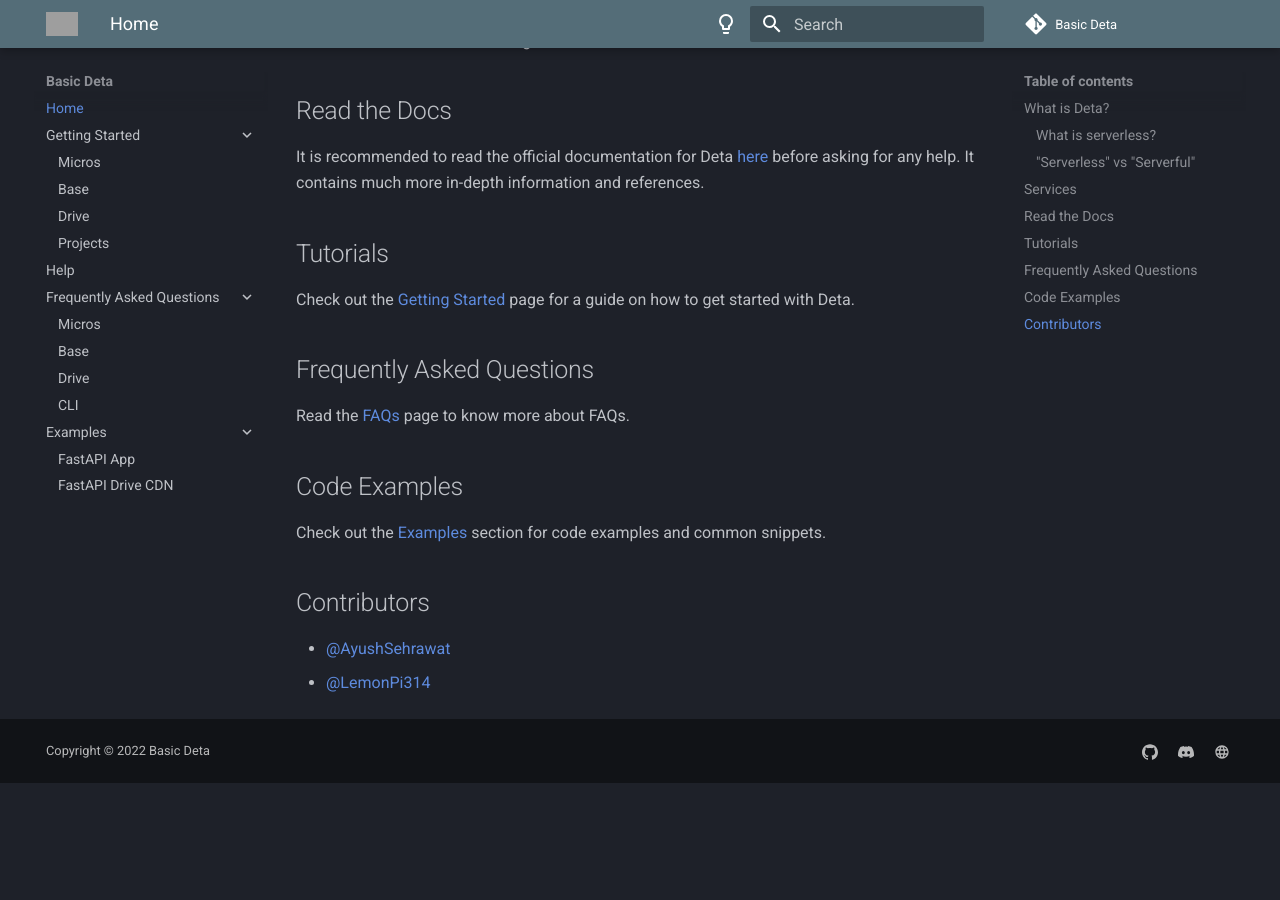
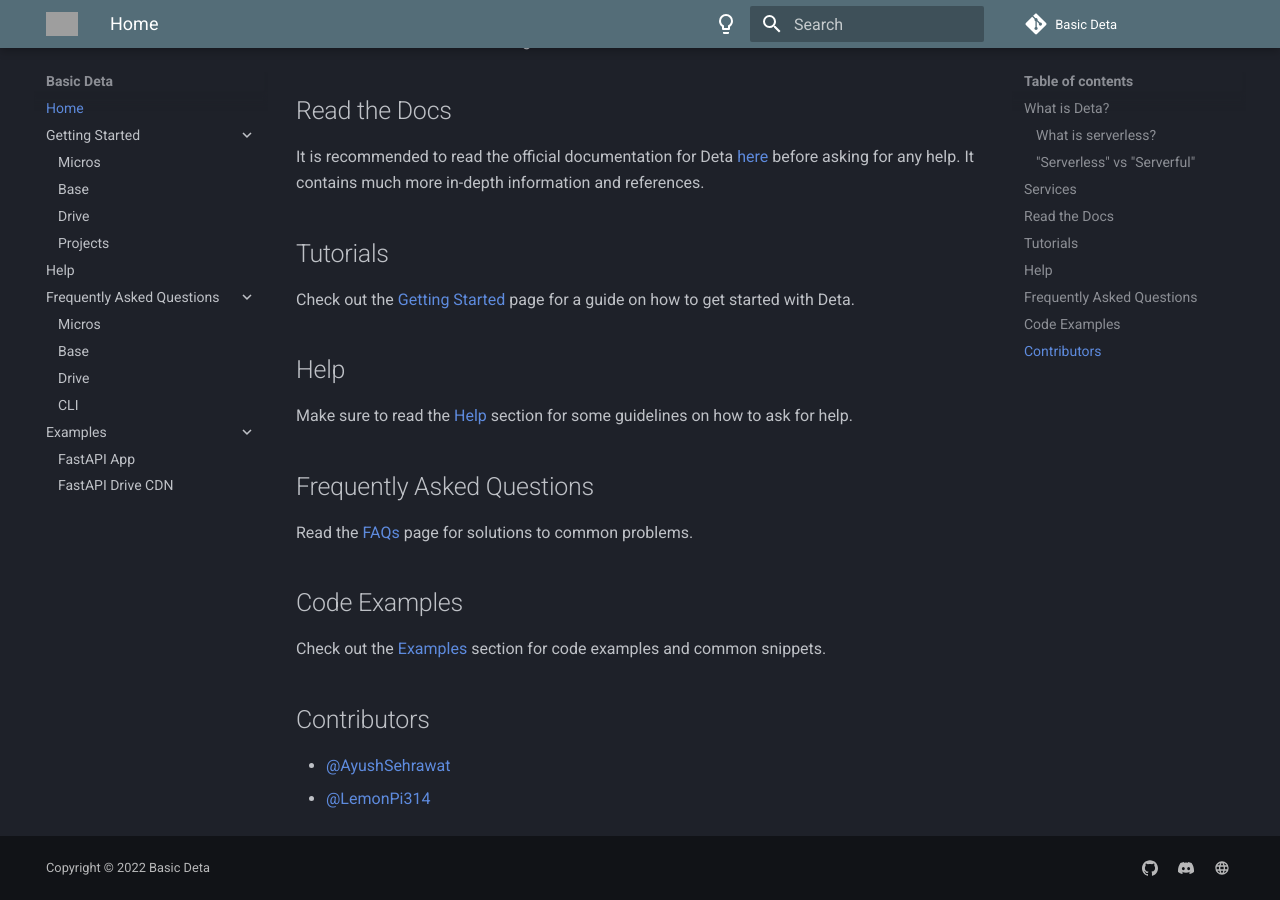
Before and after one commit to neobrains/deta-community, an MkDocs documentation site: the page built from docs/index.md, in a window 1280 px wide and 900 px high, scrolled down 1571 px. Built offline with MkDocs 1.6.1 and Material for MkDocs 9.7.7, drawn with Linux system fonts in a browser that asks for light colours; comment, search, counter and statistics services are not loaded; before the commit the page ends 2354 px from its top, so only the background shows below that; grey boxes are pictures that could not be loaded.

Commit message:
Update docs/index.md

```diff
--- a/docs/index.md
+++ b/docs/index.md
@@ -54,8 +54,11 @@
 ## Tutorials
 Check out the [Getting Started](/getting-started) page for a guide on how to get started with Deta.
 
+## Help
+Make sure to read the [Help](/help) section for some guidelines on how to ask for help.
+
 ## Frequently Asked Questions
-Read the [FAQs](/faq) page to know more about FAQs.
+Read the [FAQs](/faq) page for solutions to common problems.
 
 ## Code Examples
 Check out the [Examples](/examples) section for code examples and common snippets.
```
